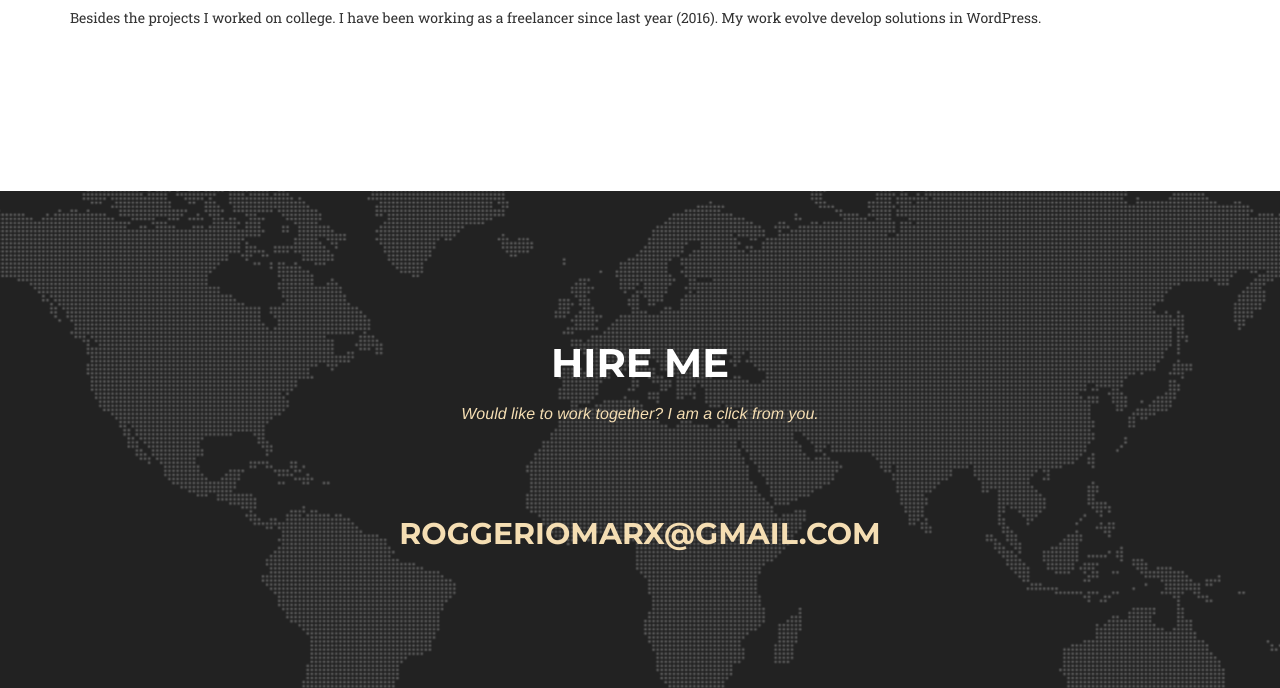
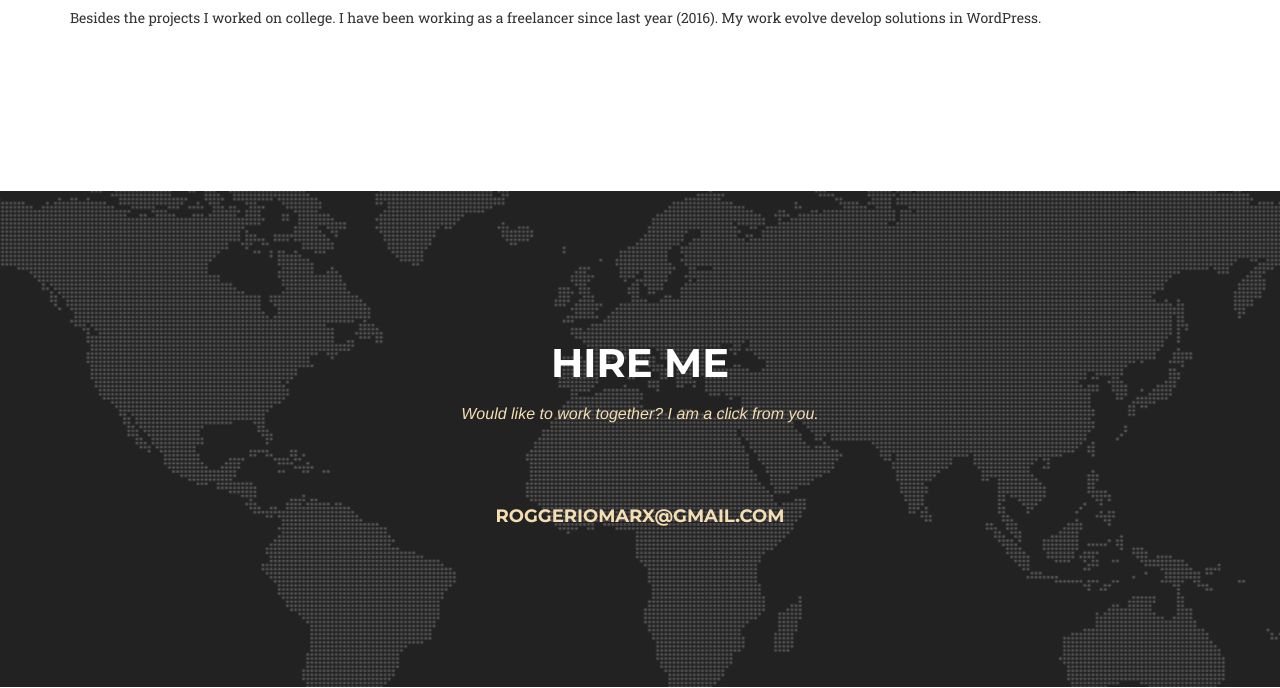
Before and after one commit to rogix/rogix.github.io, a website: page index.html in a window 1280 px wide. Shown: the part 2823-3511 px from the top of the page. Drawn offline with nearby package versions, Linux system fonts and the light colour scheme; a web font is replaced by a local one.

Commit message:
Fixed e-mail font size

```diff
--- a/index.html
+++ b/index.html
@@ -287,7 +287,7 @@
             </div>
             <div class="row">
                 <div class="col-lg-12">
-                    <h2 class="my-email" style="color: wheat; text-align: center">roggeriomarx@gmail.com</h2>
+                    <h4 class="my-email" style="color: wheat; text-align: center">roggeriomarx@gmail.com</h4>
                 </div>
             </div>
         </div>
```
